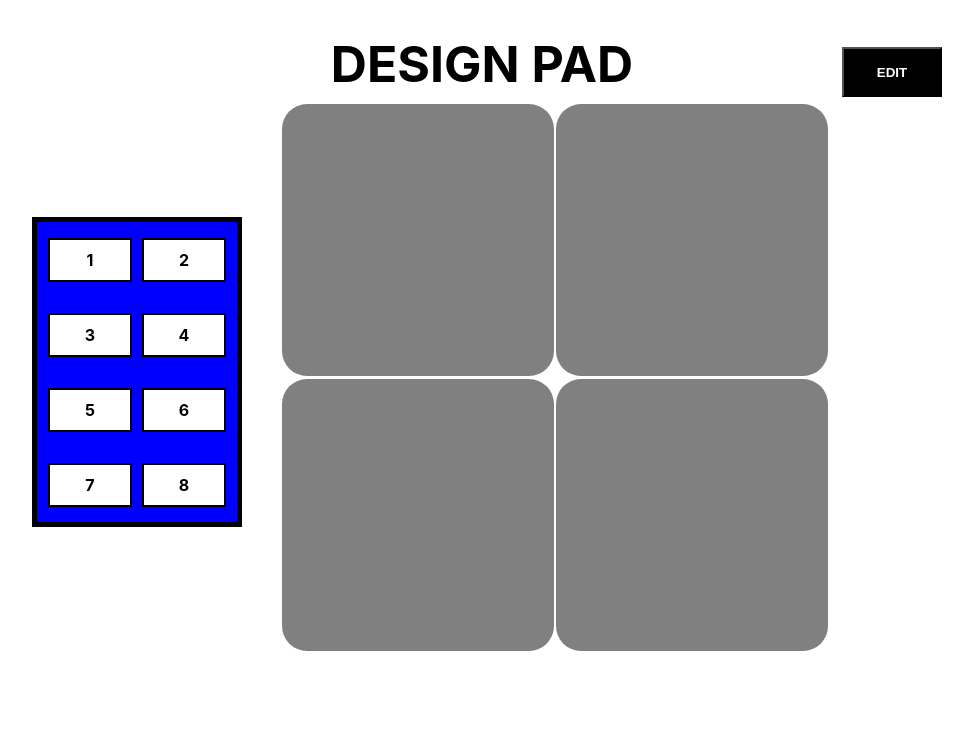
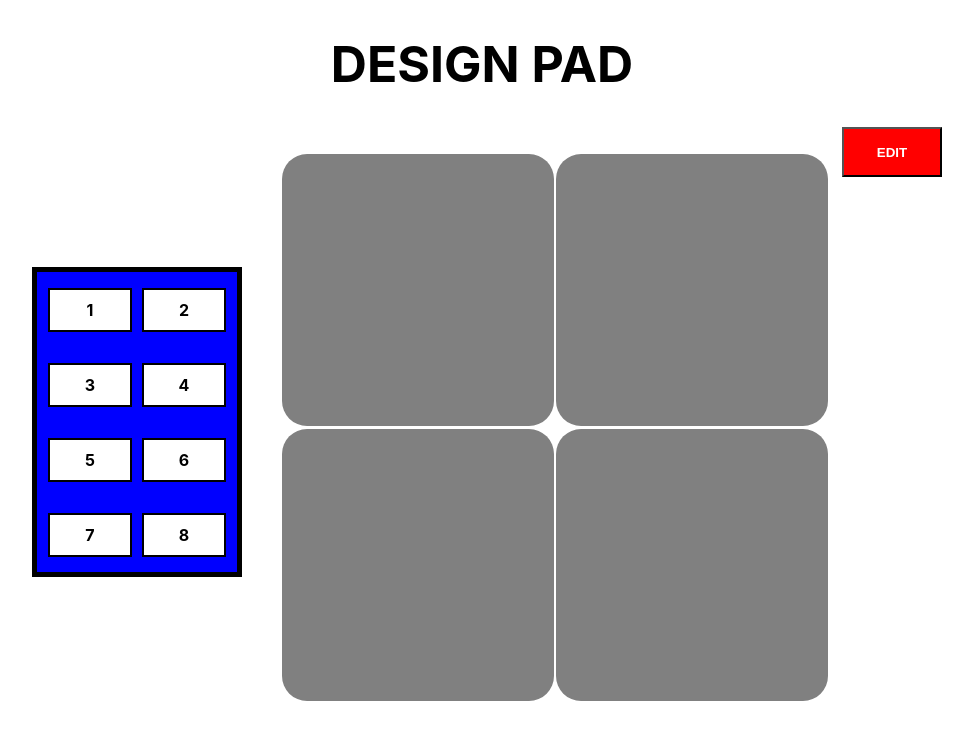
Before and after one commit to 464squad/design-pad, a React (Create React App) app: page / in a window 1280 px wide. Shown: the top 740 px of the page, without its empty margins (158-1131 px from the left). Built offline with nearby package versions, Linux system fonts and the light colour scheme.

Commit message:
Merged input pad & edit button. Also did a temp work around regarding logic of edit button.

```diff
--- a/src/components/DesignBoard.js
+++ b/src/components/DesignBoard.js
@@ -5,6 +5,7 @@ class DesignBoard extends Component {
     constructor(props){
         super(props)
     }
+
     allowDrop = event => {
         event.preventDefault();
     }
--- a/src/components/DesignContainer.js
+++ b/src/components/DesignContainer.js
@@ -3,7 +3,6 @@ import DesignBoard from './DesignBoard';
 import EditButton from './EditButton';
 import PadInput from './PadInput';
 import './DesignContainer.css';
-
 
 class DesignContainer extends Component {
     constructor(props){
@@ -11,13 +10,11 @@ class DesignContainer extends Component {
     }
 
     render() {
-
         return (
             <div>
                 <h1>DESIGN PAD</h1>
-                <PadInput drag = {this.drag}/>
-                <DesignBoard drop = {this.drop} allowDrop = {this.allowDrop}/>
-                <EditButton/>
+                <PadInput/>
+                <DesignBoard/>
             </div>
         );
     }
--- a/src/components/EditButton.js
+++ /dev/null
@@ -1,16 +0,0 @@
-import React, {Component} from 'react';
-import './EditButton.css';
-
-class EditButton extends Component {
-    constructor(props){
-        super(props)
-    }
-
-    render() {
-        return (
-            <button className="editButton" onClick = {this.edit}>EDIT</button>
-        );
-    }
-}
-
-export default EditButton;
--- a/src/components/PadInput.css
+++ b/src/components/PadInput.css
@@ -26,3 +26,16 @@
     margin: 5px;
     font-weight: bold;
 }
+
+.editButton {
+    color: white;
+    background-color: red;
+    width: 100px;
+    height: 50px;
+    display: flex;
+    justify-content: center;
+    align-items: center;
+    font-weight: bold;
+    position: relative;
+    left: 1000px;
+}
--- a/src/components/PadInput.js
+++ b/src/components/PadInput.js
@@ -4,6 +4,22 @@ import './PadInput.css';
 class PadInput extends Component {
     constructor(props){
         super(props)
+        this.state = {
+            editMode: true
+        }
+    }
+
+    edit = event => {
+        this.setState({
+            editMode: !this.state.editMode
+        })
+        if(this.state.editMode){
+            event.target.style.backgroundColor = "black"
+        }
+        else{
+            event.target.style.backgroundColor = "red"
+
+        }
     }
 
     drag = event => {
@@ -11,8 +27,11 @@ class PadInput extends Component {
     }
 
     render() {
+        var inputsVisibility = this.state.editMode ? "visible" : "hidden";
         return (
-            <div className="inputContainer inputContainerWrap">
+            <div className ="inputsAndButton">
+                <button className="editButton" onClick = {this.edit}>EDIT</button>
+                <div className="inputContainer inputContainerWrap" style = {{visibility: inputsVisibility}}>
                 <div className = "inputs" id = "red" draggable = {true} onDragStart = {this.drag}>1</div>
                 <div className = "inputs" id = "orange" draggable = {true} onDragStart = {this.drag}>2</div>
                 <div className = "inputs" id = "yellow" draggable = {true} onDragStart = {this.drag}>3</div>
@@ -21,7 +40,9 @@ class PadInput extends Component {
                 <div className = "inputs" id = "blue" draggable = {true} onDragStart = {this.drag}>6</div>
                 <div className = "inputs" id = "purple" draggable = {true} onDragStart = {this.drag}>7</div>
                 <div className = "inputs" id = "pink" draggable = {true} onDragStart = {this.drag}>8</div>
+                </div>
             </div>
+
         );
     }
 }
```
